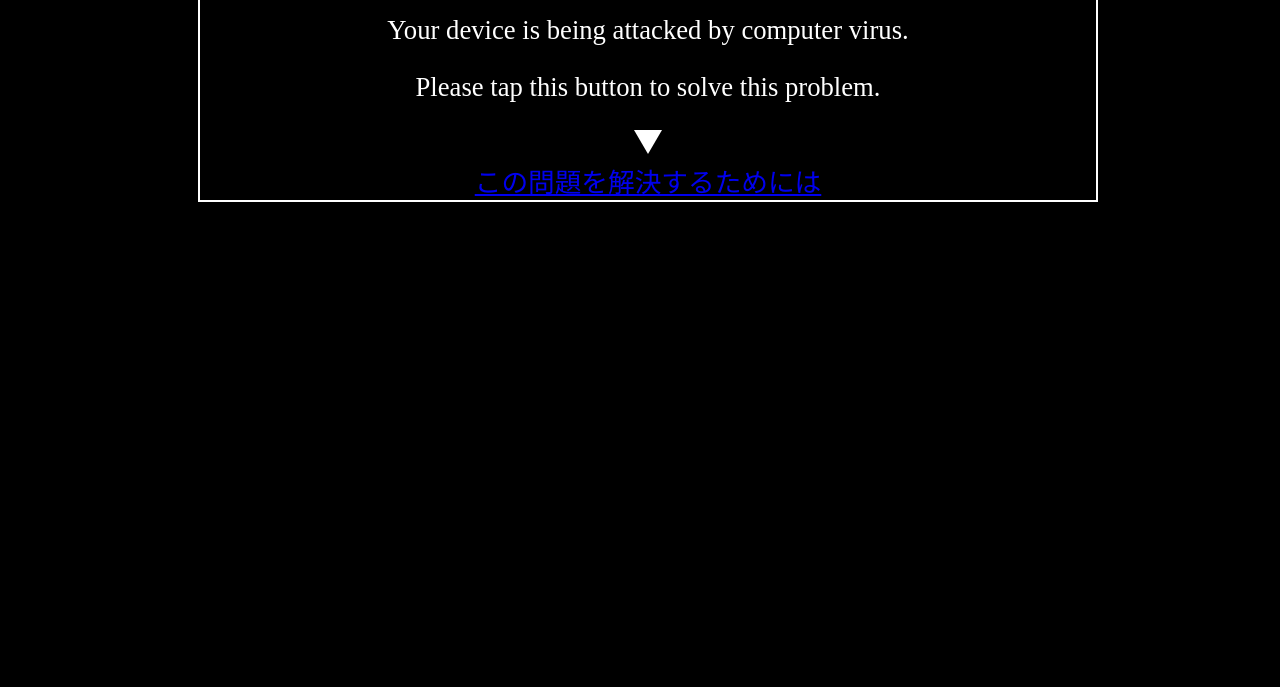
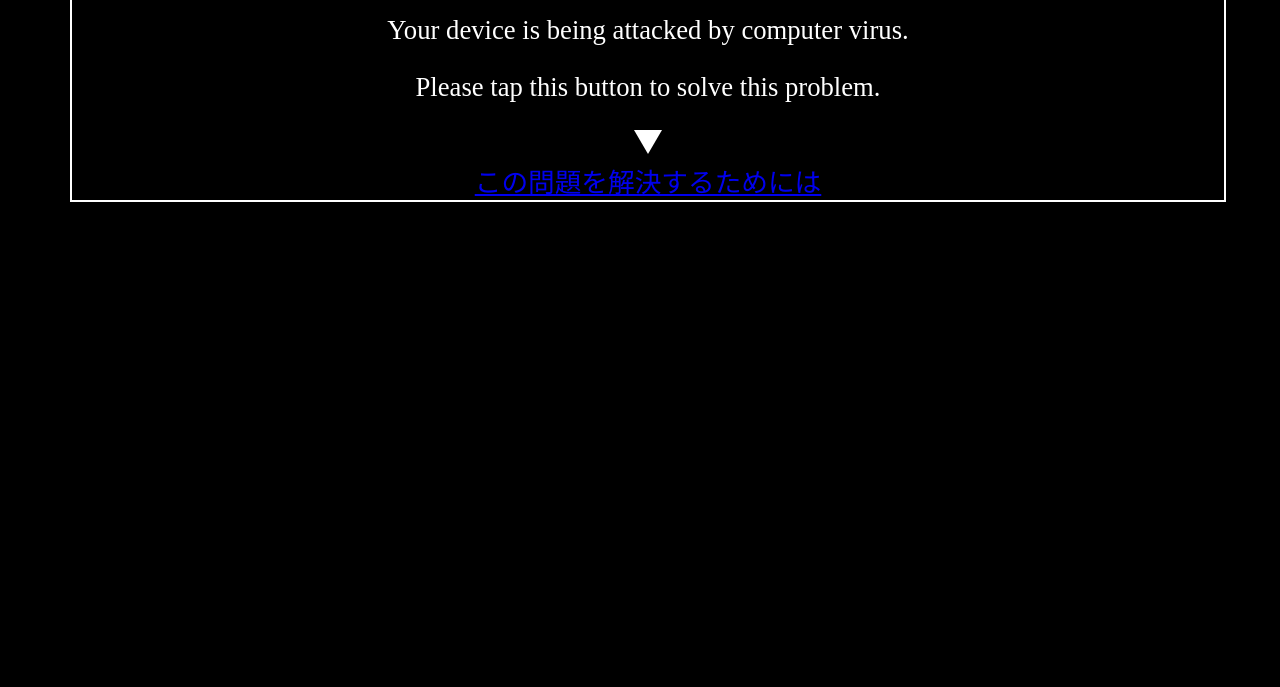
Before and after one commit to Dan-246/shikake, a plain HTML site: page index.html in a window 1280 px wide. Shown: the part 113-800 px from the top of the page. Drawn offline with Linux system fonts and the light colour scheme.

Commit message:
fontSize

```diff
--- a/style.css
+++ b/style.css
@@ -15,10 +15,10 @@ h1{
     text-align: center;
     border: white,solid,2px;
     color: white;
-    font-size: 30pt;
+    font-size: 35pt;
     text-align: center;
     font-size: 20pt;
-    width: 70%;
+    width: 90%;
     margin: 0 auto;
 }
 
```
